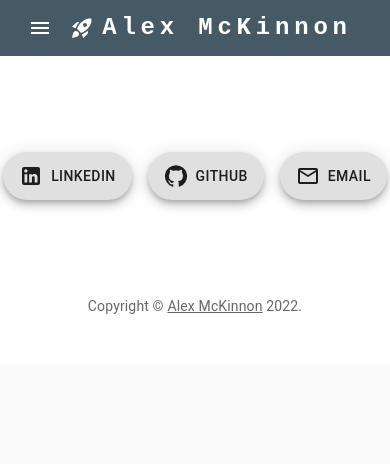
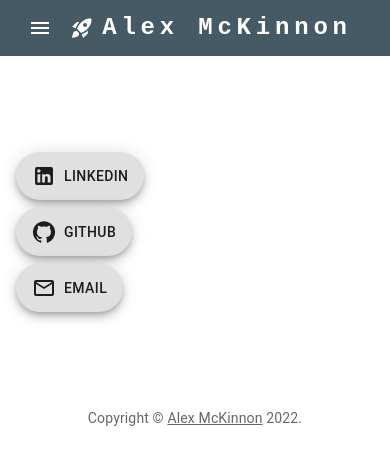
Before and after one commit to mckinnonag/portfolio, a React (Create React App) app: page /portfolio/contact in a window 390 px wide. Shown: the top 464 px of the page. Built offline with nearby package versions, Linux system fonts and the light colour scheme.

Commit message:
contacts render in column on mobile, lowered about me size

```diff
--- a/src/components/About/About.tsx
+++ b/src/components/About/About.tsx
@@ -7,7 +7,7 @@ function About() {
         <Container maxWidth="sm">
             <Typography
               component="h1"
-              variant="h2"
+              variant="h3"
               align="center"
               color="text.primary"
               gutterBottom
--- a/src/components/Contact/Contact.tsx
+++ b/src/components/Contact/Contact.tsx
@@ -54,8 +54,8 @@ const Contact = () => {
         <Container maxWidth="sm">
             <Stack
               sx={{ pt: 4 }}
-              direction="row"
-              spacing={2}
+              direction={{ xs: 'column', sm: 'row' }}
+              spacing={{ xs: 1, sm: 2, md: 4 }}
               justifyContent="center"
             >
                 {contactList.map((icon) => (
```
